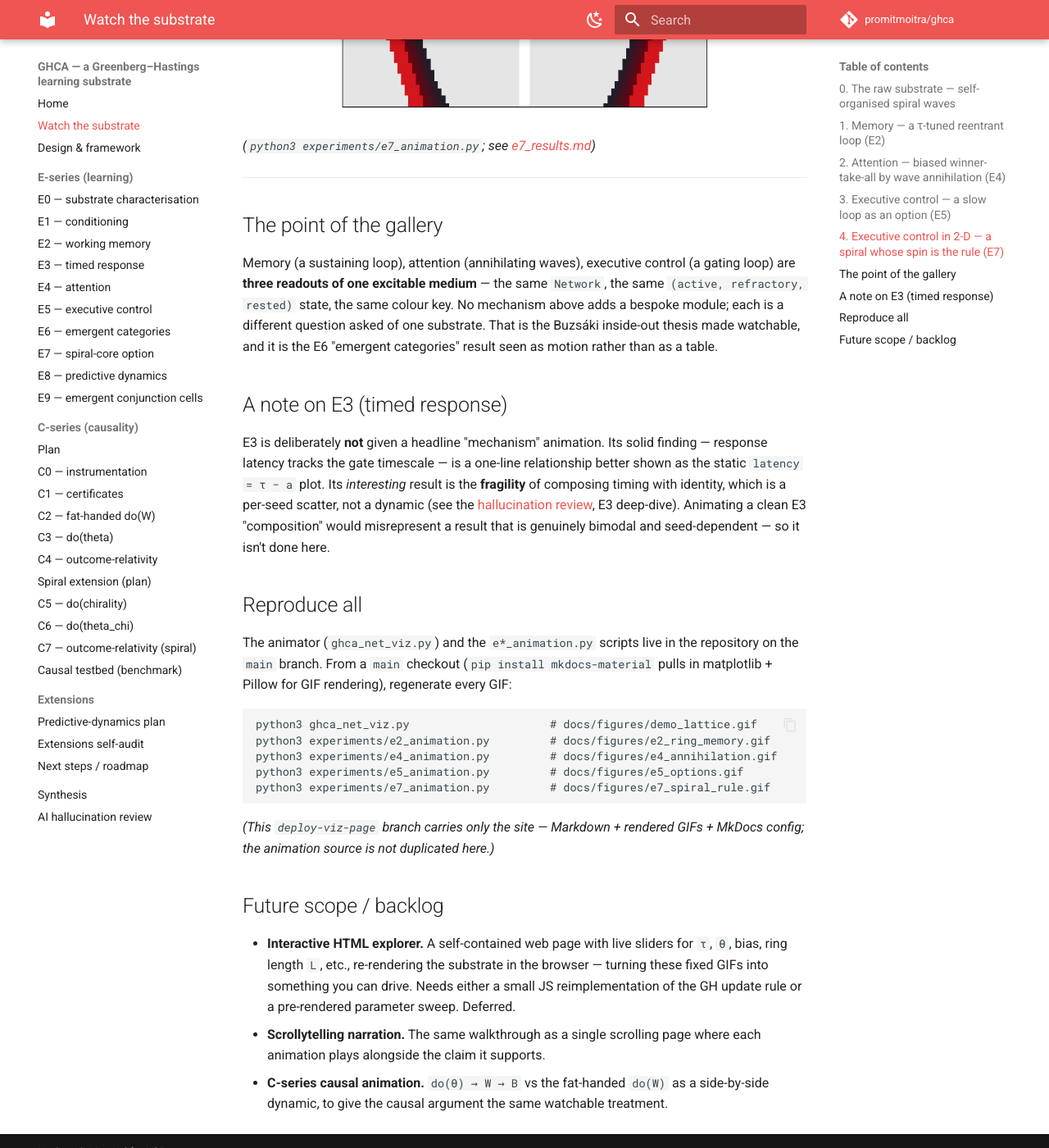
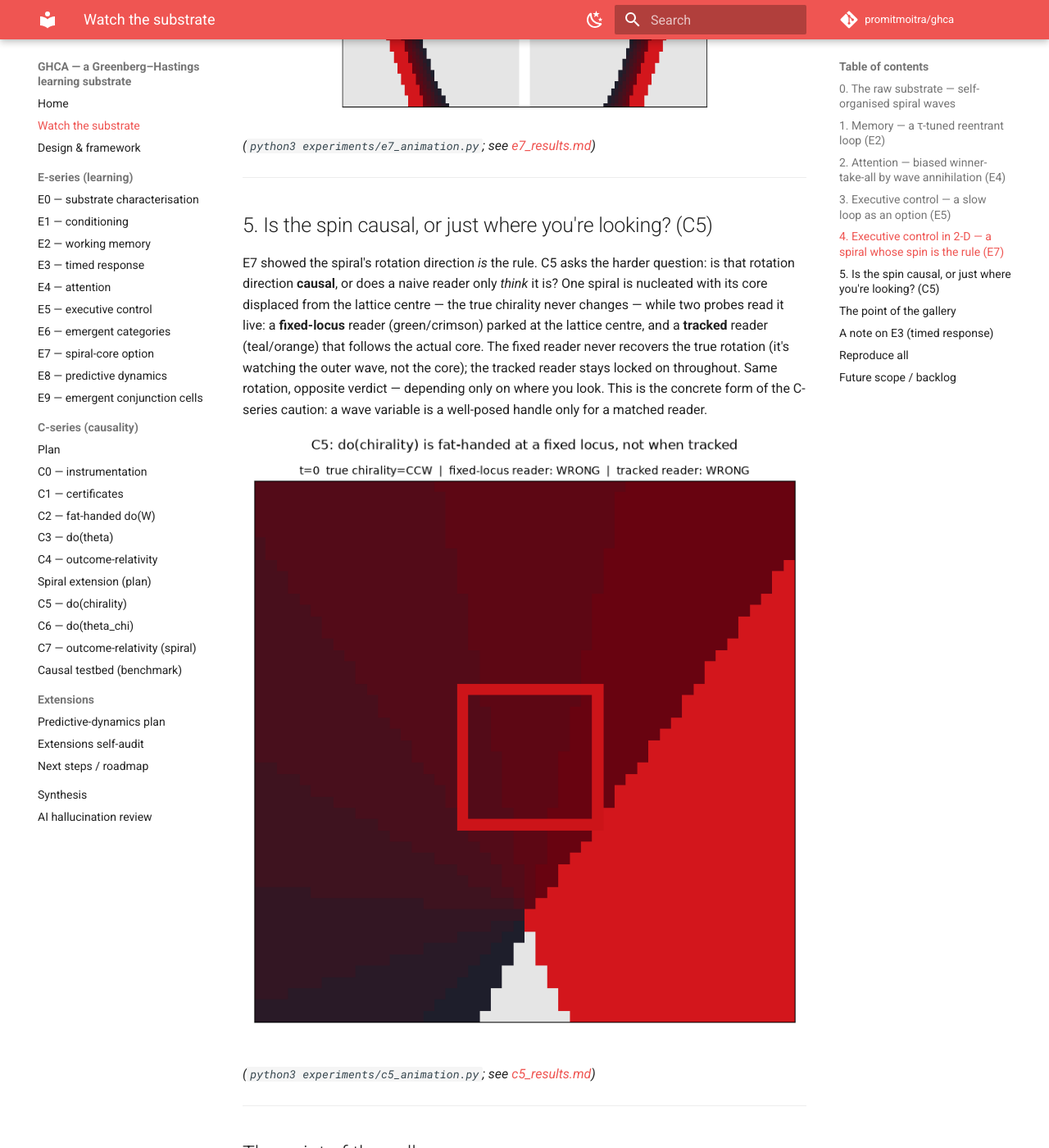
Before and after one commit to promitmoitra/ghca, an MkDocs documentation site: the page built from docs/animations.md, in a window 1280 px wide and 1400 px high, scrolled down 3577 px. Shown: the whole window at 82% size. Built offline with MkDocs 1.6.1 and Material for MkDocs 9.7.7, drawn with Linux system fonts in a browser that asks for light colours; comment, search, counter and statistics services are not loaded; some of the changed text lies outside the part shown.

Commit message:
publish: C5 causal-spiral animation (fixed-locus vs tracked reader)
Adds the C5 mechanism GIF as gallery section 5 and embeds it in c5_results.md:
one spiral, true chirality CCW throughout, two live probe readers overlaid --
fixed-locus (parked at lattice centre) never recovers the true rotation, tracked
(follows the actual core) stays locked on. Same rotation, opposite verdict,
depending only on where you look -- the concrete C5 punchline. GIF + doc/gallery
edits only; the animation script lives on main (PR #15). Strict build passes.

````diff
--- a/docs/animations.md
+++ b/docs/animations.md
@@ -86,6 +86,25 @@ rotation direction is task-relevant.
 
 ---
 
+## 5. Is the spin causal, or just where you're looking? (C5)
+
+E7 showed the spiral's rotation direction *is* the rule. C5 asks the harder
+question: is that rotation direction **causal**, or does a naive reader only
+*think* it is? One spiral is nucleated with its core displaced from the lattice
+centre — the true chirality never changes — while two probes read it live: a
+**fixed-locus** reader (green/crimson) parked at the lattice centre, and a
+**tracked** reader (teal/orange) that follows the actual core. The fixed reader
+never recovers the true rotation (it's watching the outer wave, not the core);
+the tracked reader stays locked on throughout. Same rotation, opposite verdict —
+depending only on where you look. This is the concrete form of the C-series
+caution: a wave variable is a well-posed handle only for a matched reader.
+
+![C5 fixed vs tracked reader](figures/c5_fixed_vs_tracked.gif)
+
+*(`python3 experiments/c5_animation.py`; see [c5_results.md](c5_results.md))*
+
+---
+
 ## The point of the gallery
 
 Memory (a sustaining loop), attention (annihilating waves), executive control (a
@@ -118,6 +137,7 @@ python3 experiments/e2_animation.py         # docs/figures/e2_ring_memory.gif
 python3 experiments/e4_animation.py         # docs/figures/e4_annihilation.gif
 python3 experiments/e5_animation.py         # docs/figures/e5_options.gif
 python3 experiments/e7_animation.py         # docs/figures/e7_spiral_rule.gif
+python3 experiments/c5_animation.py         # docs/figures/c5_fixed_vs_tracked.gif
 ```
 
 *(This `deploy-viz-page` branch carries only the site — Markdown + rendered GIFs
````
Also changed, not shown: docs/c5_results.md (+10 -0 lines), docs/figures/c5_fixed_vs_tracked.gif (added).
